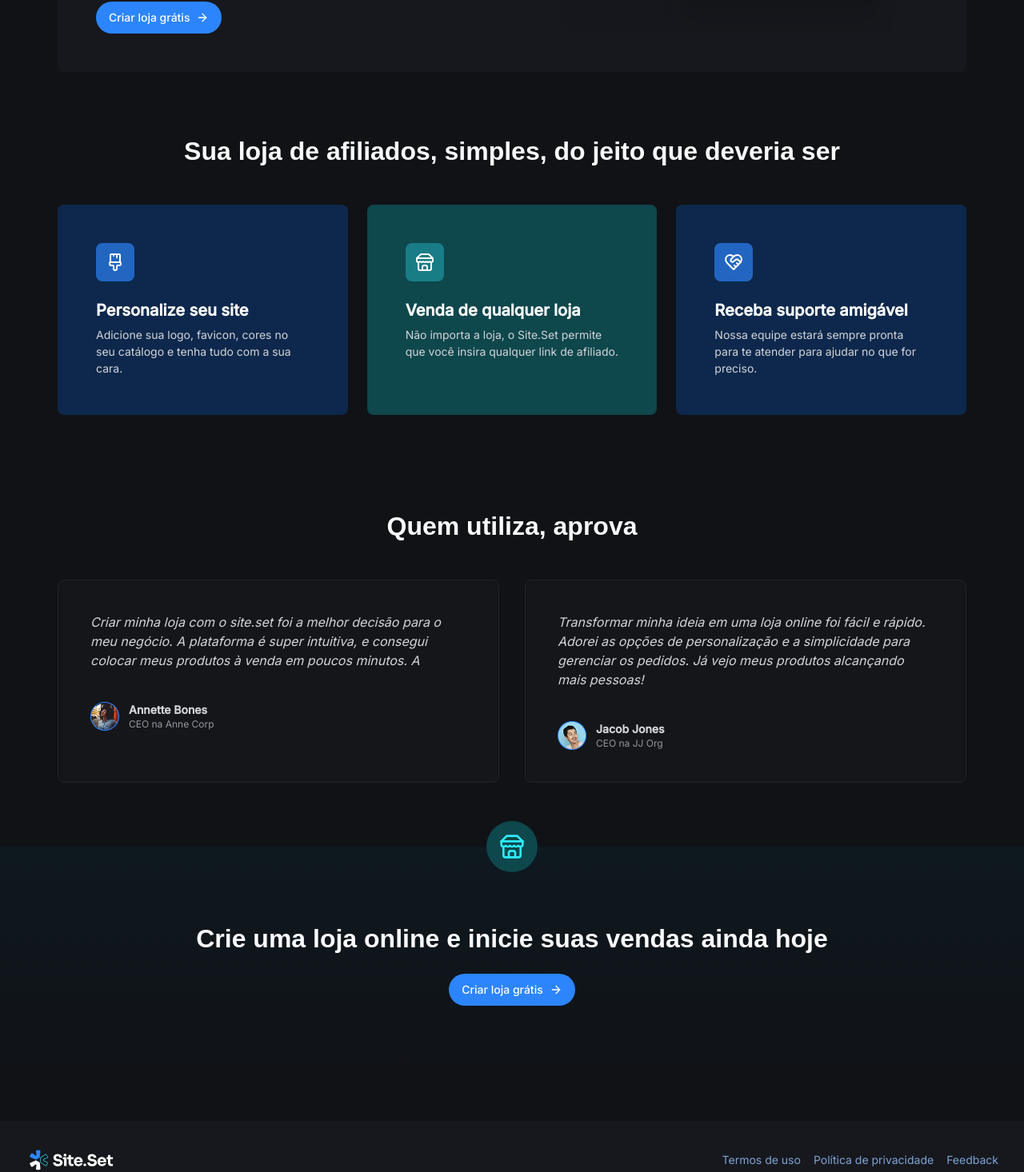
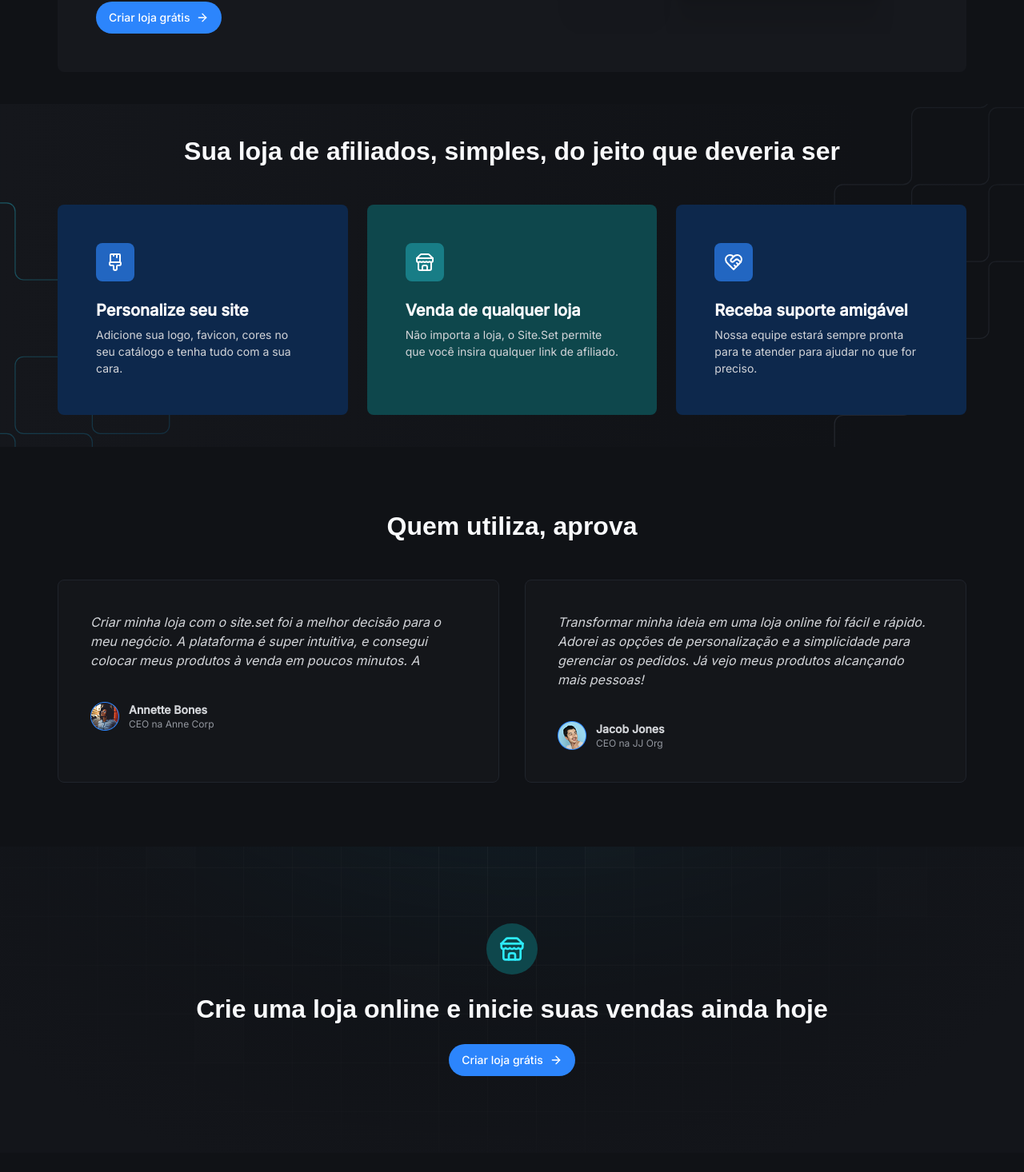
Before and after one commit to diegoveigass/nextjs-fundamentos-2025, a Next.js app: page / in a window 1280 px wide. Shown: the part 1287-2753 px from the top of the page at 80% size. Built offline with nearby package versions, Linux system fonts and the light colour scheme; a web font is replaced by a local one.

Commit message:
Adding background images

```diff
--- a/src/components/call-to-action/call-to-action.tsx
+++ b/src/components/call-to-action/call-to-action.tsx
@@ -4,9 +4,11 @@ import { Button } from "../ui/button";
 
 export const CallToAction = () => {
 	return (
-		<section className="py-24 bg-gradient-to-b from-cyan-950/20 to-gray-700 relative">
-			<div className="container flex flex-col items-center gap-6 text-center">
-				<div className="bg-cyan-300 size-16 rounded-full flex items-center justify-center absolute left-1/2 -translate-x-1/2 -top-8">
+		<section className="py-24 bg-gradient-to-b relative">
+			<div className="absolute inset-0 hidden md:block bg-[url('/background-footer.svg')] bg-cover bg-center bg-no-repeat opacity-90" />
+
+			<div className="container flex flex-col items-center gap-6 text-center relative">
+				<div className="bg-cyan-300 size-16 rounded-full flex items-center justify-center">
 					<Store className="text-cyan-100 size-8" />
 				</div>
 				<h2 className="text-heading-xl text-gray-100 text-balance font-sans">
--- a/src/components/support-section/support-section.tsx
+++ b/src/components/support-section/support-section.tsx
@@ -2,8 +2,10 @@ import { HeartHandshake, PaintbrushVertical, Store } from "lucide-react";
 
 export const SupportSection = () => {
 	return (
-		<section className="pb-8 md:py-10 bg-gray-700">
-			<div className="container flex flex-col items-center gap-12">
+		<section className="relative pb-8 md:py-10 bg-gray-700">
+			<div className="absolute inset-0 hidden md:block bg-[url('/background-features.svg')] bg-cover bg-center bg-no-repeat opacity-90" />
+
+			<div className="container flex flex-col items-center gap-12 relative">
 				<h2 className="text-balance text-center text-heading-xl text-gray-100 font-sans">
 					Sua loja de afiliados, simples, do jeito que deveria ser
 				</h2>
```
Also changed, not shown: public/background-features.svg (added), public/background-footer.svg (added).
